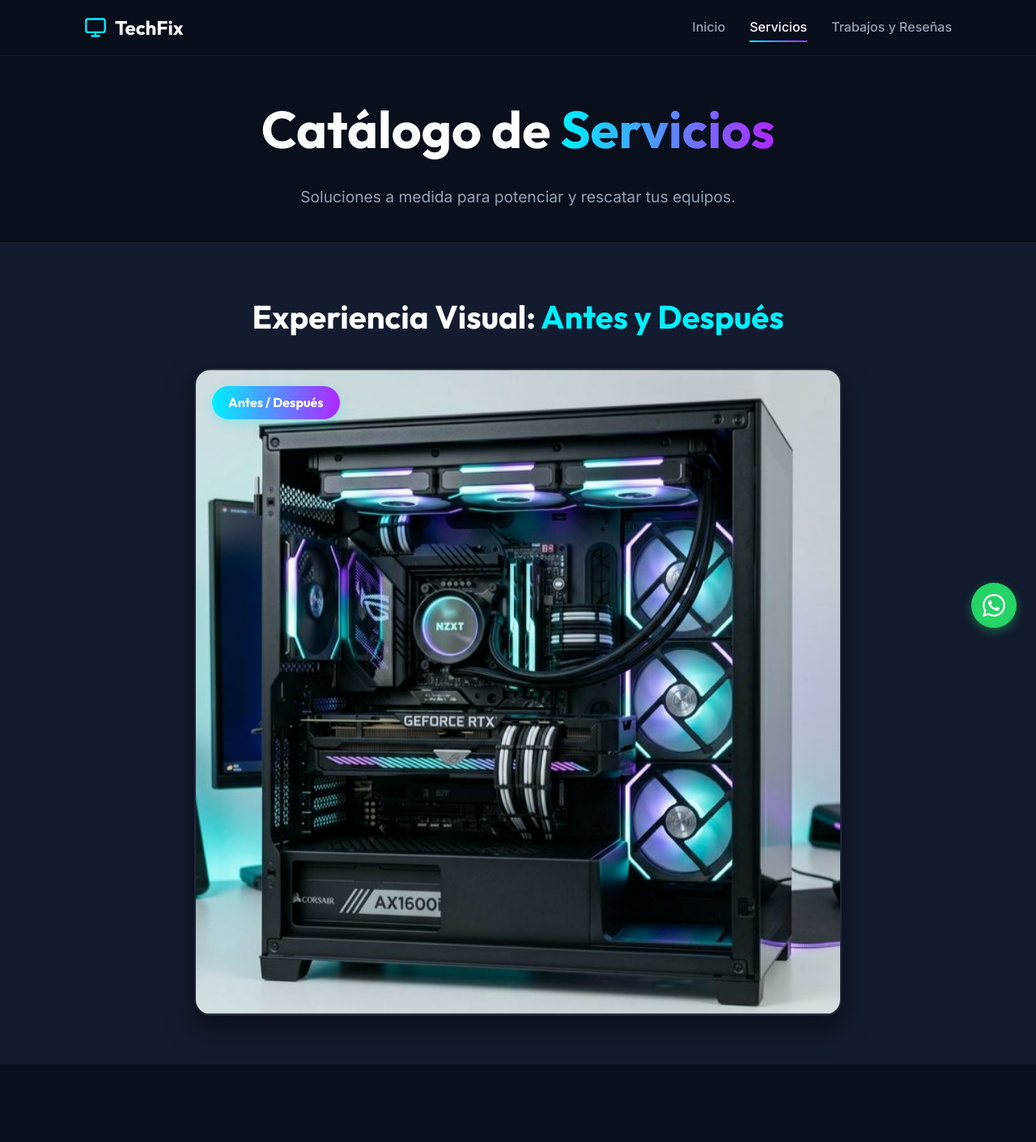
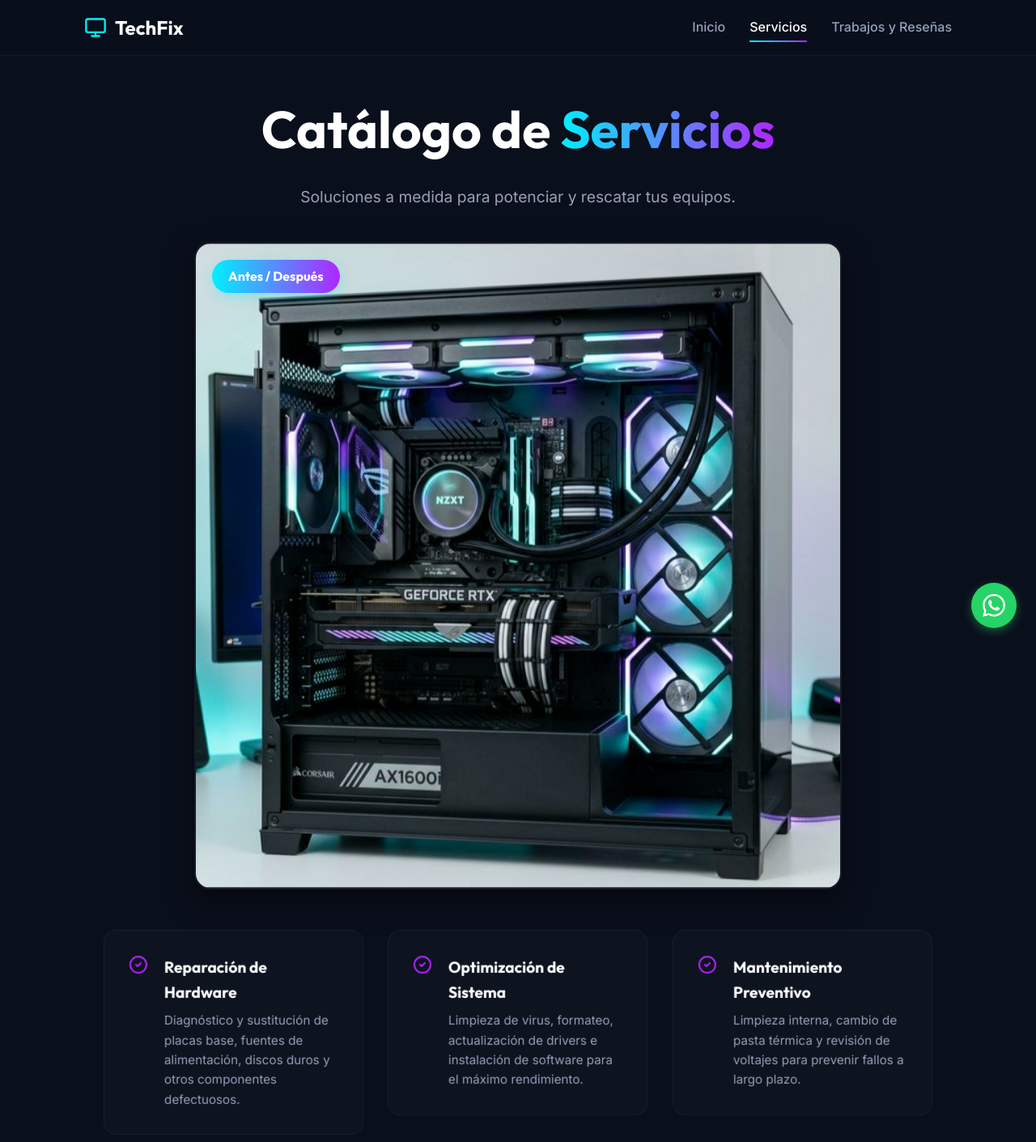
Before and after one commit to andre110500/pcservice, a React (Vite) app: page /servicios in a window 1280 px wide. Shown: the top 1411 px of the page at 81% size. Built offline with nearby package versions, Linux system fonts and the light colour scheme.

Commit message:
feat: update ServicesPage layout by removing before/after section and enhancing full services section styling

```diff
--- a/src/pages/ServicesPage.jsx
+++ b/src/pages/ServicesPage.jsx
@@ -12,8 +12,7 @@
                 <p>Soluciones a medida para potenciar y rescatar tus equipos.</p>
             </header>
 
-            <section className="before-after-section">
-                <h2>Experiencia Visual: <span>Antes y Después</span></h2>
+            <section className="full-services-section">
                 <div className="comparison-container">
                     <div className="image-comparison">
                         <img src="/pc_before.png" alt="PC Antes del servicio" className="img-before" />
@@ -24,10 +23,6 @@
                         </div>
                     </div>
                 </div>
-            </section>
-
-            <section className="full-services-section">
-                <h2>Lo que puedo hacer <span>por ti</span></h2>
                 <div className="services-grid">
                     {services.map((srv) => (
                         <div key={srv.id} className="service-item">
--- a/src/pages/ServicesPage.scss
+++ b/src/pages/ServicesPage.scss
@@ -34,14 +34,26 @@
         }
     }
 
-    .before-after-section {
-        padding: 60px 10%;
-        background-color: var(--bg-secondary);
-        text-align: center;
+    @keyframes crossfade {
+
+        0%,
+        25% {
+            opacity: 0;
+        }
+
+        75%,
+        100% {
+            opacity: 1;
+        }
+    }
+
+    .full-services-section {
+        padding: 0px 10% 80px 10%;
 
         .comparison-container {
             display: flex;
             justify-content: center;
+            margin-bottom: 50px;
         }
 
         .image-comparison {
@@ -78,7 +90,6 @@
 
             &:hover .img-after {
                 opacity: 1 !important;
-                /* Muestra el estado "Después" al hacer hover */
                 animation-play-state: paused;
             }
 
@@ -118,23 +129,6 @@
                 transform: translateY(0);
             }
         }
-    }
-
-    @keyframes crossfade {
-
-        0%,
-        25% {
-            opacity: 0;
-        }
-
-        75%,
-        100% {
-            opacity: 1;
-        }
-    }
-
-    .full-services-section {
-        padding: 80px 10%;
 
         .services-grid {
             display: grid;
```
